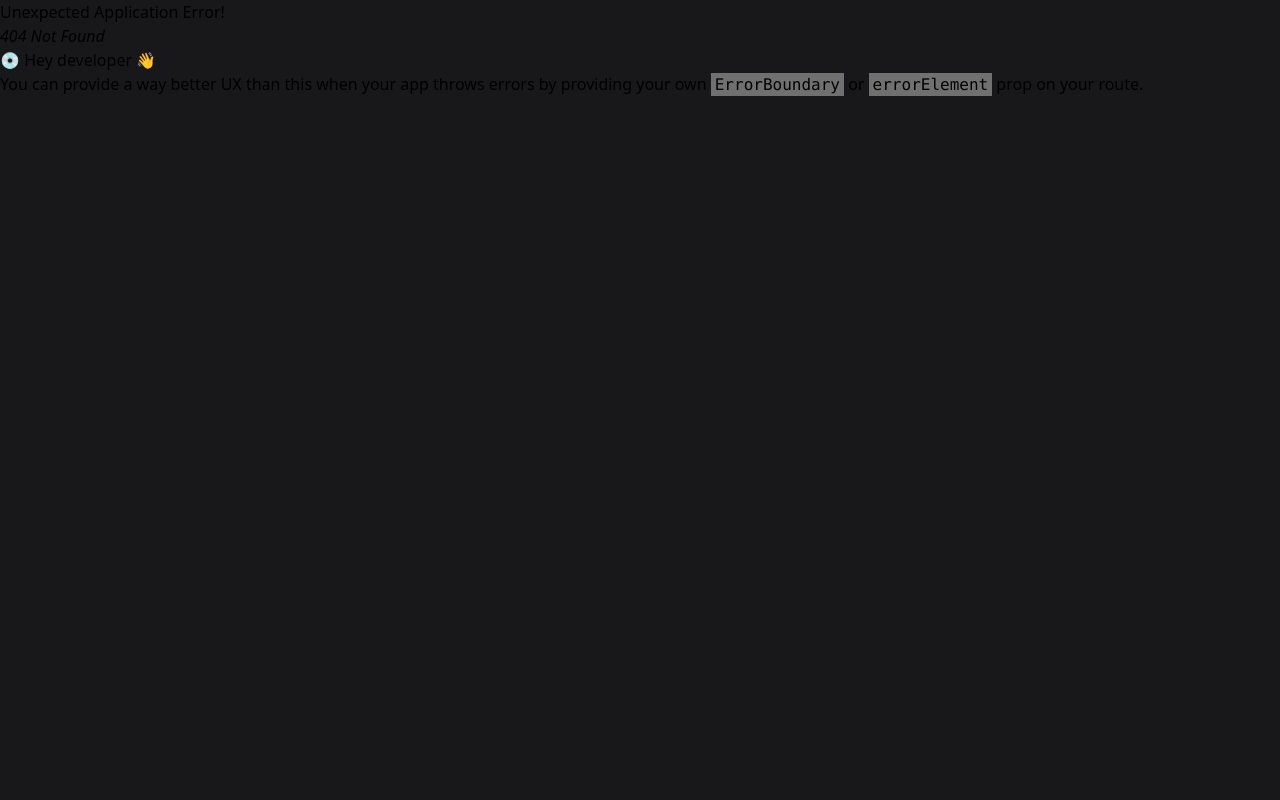
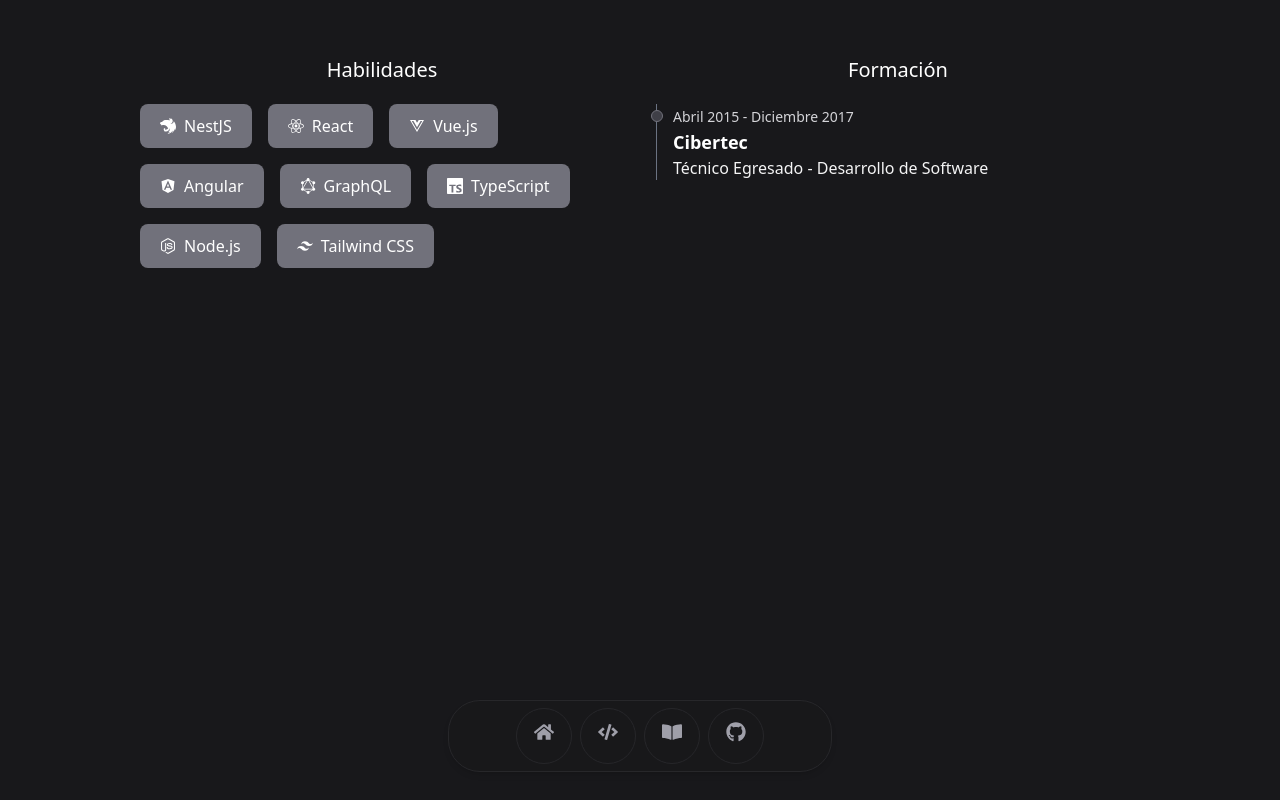
Before and after one commit to jonmolinna/Portafolio, a React (Vite) app: page /skill in a window 1280 px wide. Before the commit this address had no page. Built offline with nearby package versions, Linux system fonts and the light colour scheme.

Commit message:
Add Skill

```diff
--- /dev/null
+++ b/src/components/common/Timeline.tsx
@@ -0,0 +1,28 @@
+import React from "react";
+
+type Props = {
+  data: Array<{
+    time: string;
+    title: string;
+    description: string;
+  }>;
+};
+
+const Timeline: React.FC<Props> = ({ data }) => {
+  return (
+    <ol className="relative border-s border-gray-500">
+      {data.map(({ time, title, description }, index) => (
+        <li key={index} className="mb-10 ms-4">
+          <div className="absolute w-3 h-3 bg-zinc-700 rounded-full mt-1.5 -start-1.5 border border-zinc-500"></div>
+          <time className="mb-1 text-sm font-normal leading-none text-zinc-300">
+            {time}
+          </time>
+          <h3 className="text-lg font-semibold text-white">{title}</h3>
+          <p className="text-base font-normal text-zinc-100">{description}</p>
+        </li>
+      ))}
+    </ol>
+  );
+};
+
+export default Timeline;
--- a/src/components/navigation/Navigation.tsx
+++ b/src/components/navigation/Navigation.tsx
@@ -8,8 +8,7 @@ const items: Array<{
 }> = [
   { link: "/", Icon: FaHome },
   { link: "/projects", Icon: FaCode },
-  { link: "/", Icon: FaBookOpen },
-  { link: "/", Icon: FaGithub },
+  { link: "/skill", Icon: FaBookOpen },
 ];
 
 const Navigation = () => {
@@ -19,6 +18,14 @@ const Navigation = () => {
         {items.map(({ Icon, link }, index) => (
           <NavigationItem Icon={Icon} link={link} key={index} />
         ))}
+        <a
+          href="https://github.com/jonmolinna"
+          target="_blank"
+          rel="noopener noreferrer"
+          className="flex flex-col items-center justify-center h-14 w-14 rounded-full border border-zinc-800 cursor-pointer hover:bg-zinc-800 transition delay-150 duration-300 ease-in-out hover:-translate-y-1 hover:scale-110"
+        >
+          <FaGithub className="w-5 h-5 mb-2 text-zinc-400 " />
+        </a>
       </div>
     </div>
   );
--- /dev/null
+++ b/src/components/skill/SkillBadge.tsx
@@ -0,0 +1,17 @@
+import React from "react";
+
+type Props = {
+  Icon: React.ComponentType<React.SVGProps<SVGSVGElement>>;
+  technology: string;
+};
+
+const SkillBadge: React.FC<Props> = ({ Icon, technology }) => {
+  return (
+    <div className="flex space-x-2 items-center px-5 py-2.5 text-base font-medium text-center rounded-lg bg-zinc-500 text-white">
+      <Icon />
+      <span>{technology}</span>
+    </div>
+  );
+};
+
+export default SkillBadge;
--- /dev/null
+++ b/src/data/skill.data.ts
@@ -0,0 +1,44 @@
+import { SiNestjs, SiTypescript } from "react-icons/si";
+import { FaReact, FaVuejs, FaAngular, FaNodeJs } from "react-icons/fa";
+import { GrGraphQl } from "react-icons/gr";
+import { RiTailwindCssFill } from "react-icons/ri";
+
+interface SKILL {
+  Icon: React.ComponentType<React.SVGProps<SVGSVGElement>>;
+  technology: string;
+}
+
+export const skills: Array<SKILL> = [
+  {
+    technology: "NestJS",
+    Icon: SiNestjs,
+  },
+  {
+    technology: "React",
+    Icon: FaReact,
+  },
+  {
+    technology: "Vue.js",
+    Icon: FaVuejs,
+  },
+  {
+    technology: "Angular",
+    Icon: FaAngular,
+  },
+  {
+    technology: "GraphQL",
+    Icon: GrGraphQl,
+  },
+  {
+    technology: "TypeScript",
+    Icon: SiTypescript,
+  },
+  {
+    technology: "Node.js ",
+    Icon: FaNodeJs,
+  },
+  {
+    technology: "Tailwind CSS",
+    Icon: RiTailwindCssFill,
+  },
+];
--- /dev/null
+++ b/src/data/study.data.ts
@@ -0,0 +1,13 @@
+interface STUDY {
+  time: string;
+  title: string;
+  description: string;
+}
+
+export const studies: Array<STUDY> = [
+  {
+    time: "Abril 2015 - Diciembre 2017",
+    title: "Cibertec",
+    description: "Técnico Egresado - Desarrollo de Software",
+  },
+];
--- a/src/pages/Home.tsx
+++ b/src/pages/Home.tsx
@@ -1,6 +1,7 @@
 import { MdEmail } from "react-icons/md";
 import { IoDocumentText } from "react-icons/io5";
 import { FaRocket } from "react-icons/fa";
+import { Link } from "react-router";
 
 const Home = () => {
   return (
@@ -29,12 +30,12 @@ const Home = () => {
               >
                 <IoDocumentText className="w-6 h-6" /> Descargar CV
               </a>
-              <a
-                href="#proyectos"
+              <Link
+                to="/projects"
                 className="bg-gray-800 hover:bg-gray-700 text-white font-semibold py-2 px-4 rounded-full transition duration-300 flex items-center gap-2 shadow-md"
               >
                 <FaRocket /> Ver Proyectos
-              </a>
+              </Link>
             </div>
           </aside>
         </div>
--- /dev/null
+++ b/src/pages/Skill.tsx
@@ -0,0 +1,29 @@
+import Timeline from "../components/common/Timeline";
+import SkillBadge from "../components/skill/SkillBadge";
+import { skills } from "../data/skill.data";
+import { studies } from "../data/study.data";
+
+const Skill = () => {
+  return (
+    <section className="pt-4 pb-30 max-w-5xl mx-auto px-3">
+      <div className="grid grid-cols-1 md:grid-cols-2 gap-8 mt-10">
+        <aside>
+          <p className="text-white text-center text-xl">Habilidades</p>
+          <div className="flex flex-wrap mt-5 gap-4">
+            {skills.map(({ Icon, technology }, index) => (
+              <SkillBadge key={index} Icon={Icon} technology={technology} />
+            ))}
+          </div>
+        </aside>
+        <aside>
+          <h4 className="text-white text-center text-xl">Formación</h4>
+          <div className="mt-5">
+            <Timeline data={studies} />
+          </div>
+        </aside>
+      </div>
+    </section>
+  );
+};
+
+export default Skill;
--- a/src/routers/AppRouter.tsx
+++ b/src/routers/AppRouter.tsx
@@ -2,6 +2,7 @@ import { createBrowserRouter } from "react-router";
 import Home from "../pages/Home";
 import Project from "../pages/Project";
 import App from "../App";
+import Skill from "../pages/Skill";
 
 export const router = createBrowserRouter([
   {
@@ -16,6 +17,10 @@ export const router = createBrowserRouter([
         path: "/projects",
         Component: Project,
       },
+      {
+        path: "/skill",
+        Component: Skill,
+      },
     ],
   },
 ]);
```
